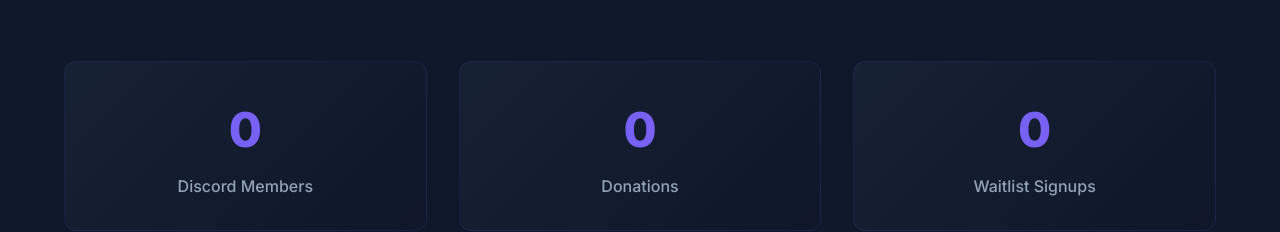
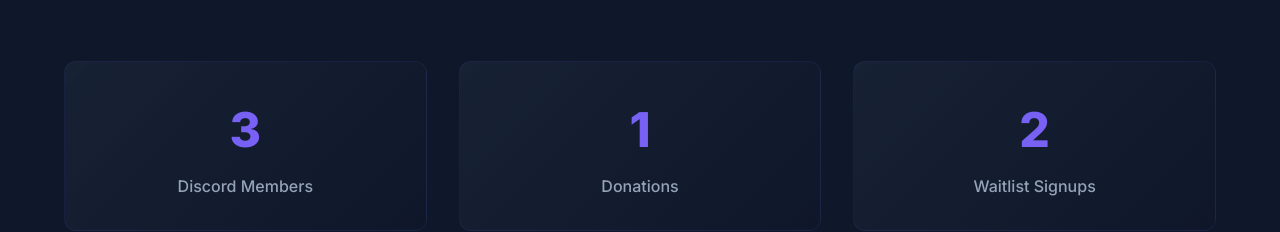
Before and after one commit to Theofficialsultan/forgeit, a plain HTML site: page index.html in a window 1280 px wide. Shown: the part 3606-3838 px from the top of the page. Drawn offline with nearby package versions, Linux system fonts and the light colour scheme.

Commit message:
Updated counters: Discord 3, Waitlist 2, Donations 1

```diff
--- a/index.html
+++ b/index.html
@@ -767,17 +767,17 @@
 
             <div class="grid md:grid-cols-3 gap-8 mb-16">
                 <div class="stat-card">
-                    <div class="stat-value" id="discordCounter">0</div>
+                    <div class="stat-value" id="discordCounter">3</div>
                     <div class="stat-label">Discord Members</div>
                 </div>
 
                 <div class="stat-card">
-                    <div class="stat-value" id="donationCounter">0</div>
+                    <div class="stat-value" id="donationCounter">1</div>
                     <div class="stat-label">Donations</div>
                 </div>
 
                 <div class="stat-card">
-                    <div class="stat-value" id="waitlistCounter">0</div>
+                    <div class="stat-value" id="waitlistCounter">2</div>
                     <div class="stat-label">Waitlist Signups</div>
                 </div>
             </div>
@@ -983,9 +983,9 @@
 
             // Community counters
             const counters = [
-                { element: 'discordCounter', target: 0 },
-                { element: 'donationCounter', target: 0 },
-                { element: 'waitlistCounter', target: 0 }
+                { element: 'discordCounter', target: 3 },
+                { element: 'donationCounter', target: 1 },
+                { element: 'waitlistCounter', target: 2 }
             ];
 
             counters.forEach(counter => {
```
